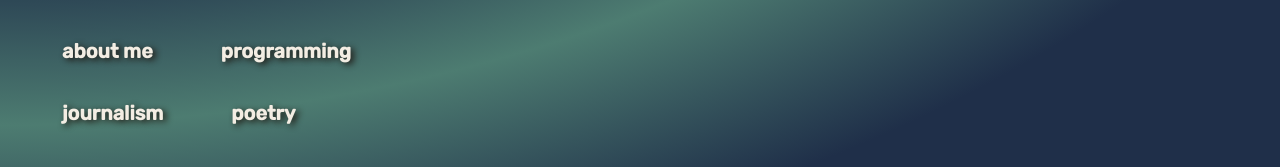
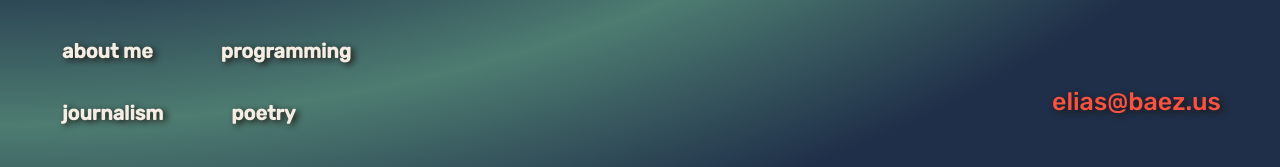
Before and after one commit to baezus/dreamhost-baezus, a React (Create React App) app in the folder client/: page / in a window 1280 px wide. Shown: the part 630-797 px from the top of the page. Built offline with nearby package versions, Linux system fonts and the light colour scheme; a web font is replaced by a local one.

Commit message:
Added email address to the webpage.

```diff
--- a/client/src/App.js
+++ b/client/src/App.js
@@ -50,8 +50,11 @@ function App() {
               className="button is-rounded is-medium is-size-5-mobile"
               onClick={()=> {setMeta('poetry')}}>poetry</button>
             </p>
+
       </div>
     </footer>
+    <button
+            className="button is-rounded is-medium is-size-5-mobile is-pulled-right">elias@baez.us</button>
     </div>
   );
 }
--- a/client/src/styles/App.scss
+++ b/client/src/styles/App.scss
@@ -52,6 +52,16 @@ button.button.is-rounded:hover {
 
 button.button.is-rounded:focus {
   text-shadow: 3px 2px 6px $five;
+}
+
+button.button.is-rounded.is-size-5-mobile.is-pulled-right {
+  position: absolute;
+  bottom: 1.5em;
+  right: 1em;
+  color: $three;
+  font-weight: 400;
+  font-size: 1.25em;
+  display: block;
 }
 
 a.is-size-5 {
```
Also changed, not shown: 1 other file (tests, documents, lock files or other folders).
